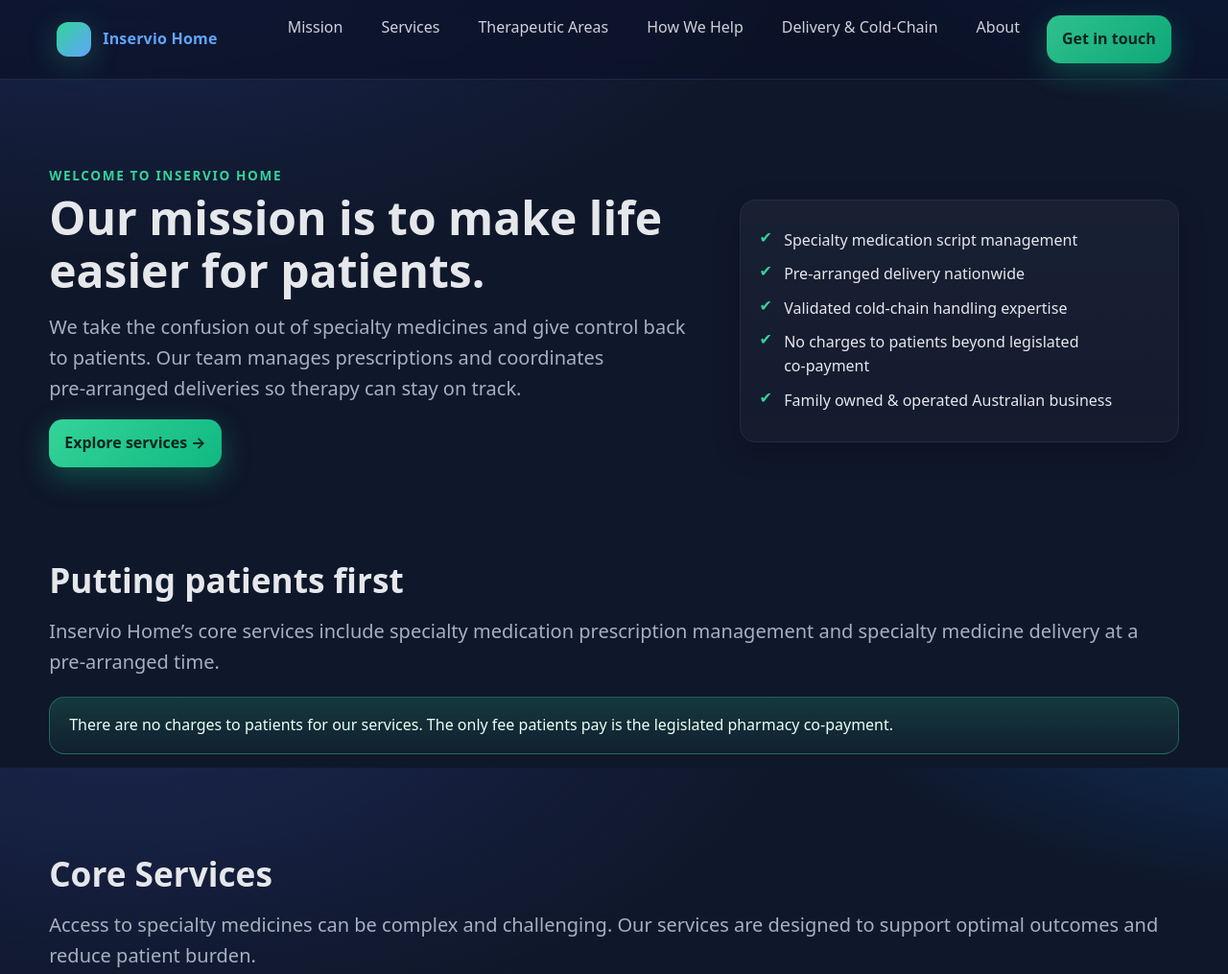
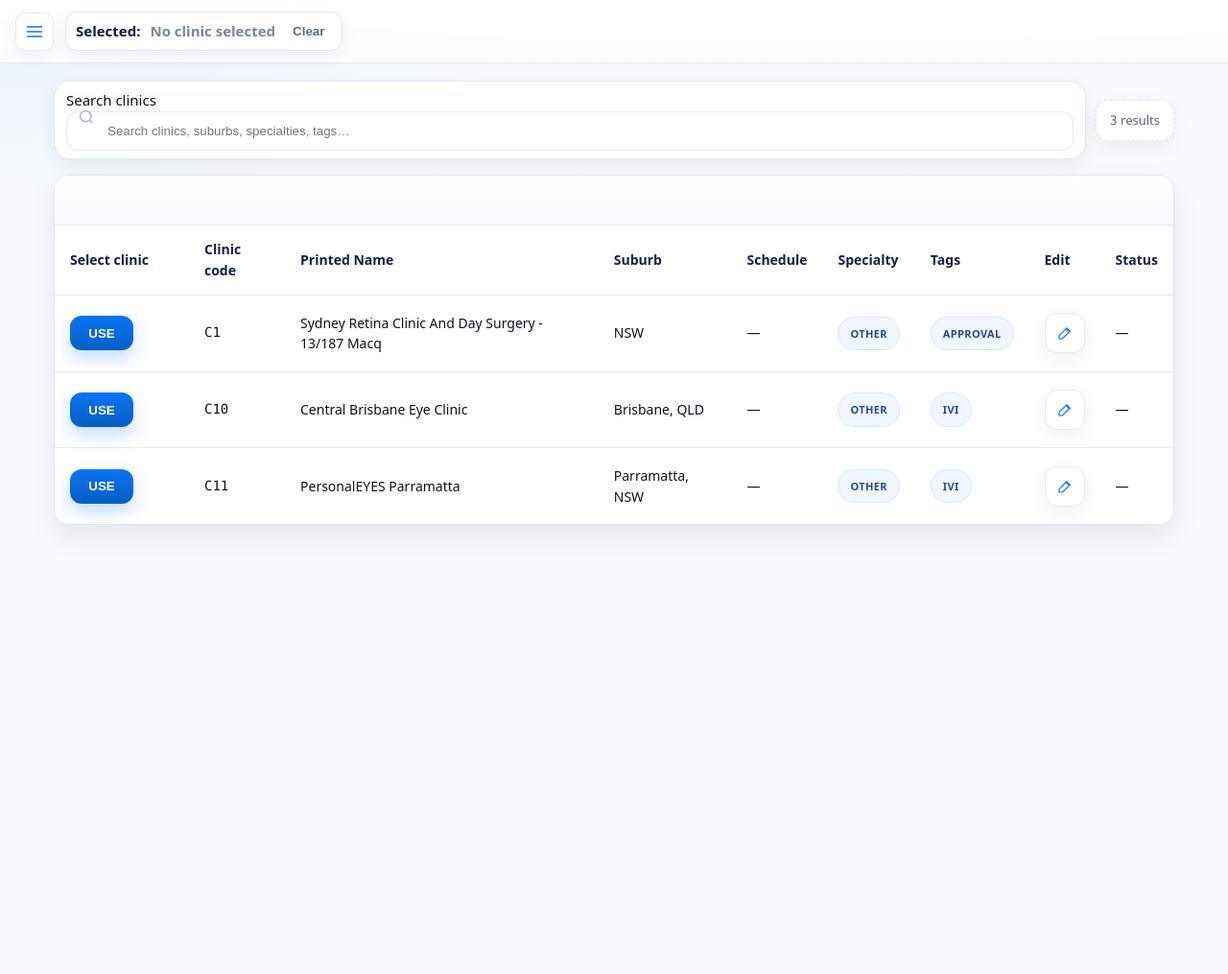
Before and after one commit to ryancs26/IHD, a plain HTML site: page index.html in a window 1280 px wide. Shown: the top 1015 px of the page at 96% size. After the commit the page ends 800 px from the top, so only its background shows below. Drawn offline with Linux system fonts and the light colour scheme.

Commit message:
Update index.html

```diff
--- a/index.html
+++ b/index.html
@@ -1,306 +1,263 @@
 <!DOCTYPE html>
 <html lang="en">
 <head>
-  <meta charset="utf-8" />
+  <meta charset="UTF-8" />
   <meta name="viewport" content="width=device-width, initial-scale=1" />
-  <title>Inservio Home — Making life easier for patients</title>
-  <meta name="description" content="Inservio Home simplifies access to specialty medicines through script management and pre‑arranged delivery, with no charges to patients beyond the legislated pharmacy co‑payment." />
-  <link rel="icon" href="/favicon.ico" />
+  <title>Clinic Directory</title>
   <style>
-    :root {
-      --bg: #0f172a;     /* slate-900 */
-      --panel: #0b1229;  /* deeper panel */
-      --text: #e5e7eb;   /* gray-200 */
-      --muted: #a7b0c0;  /* soft slate */
-      --brand: #34d399;  /* emerald-400 */
-      --brand-dark: #10b981; /* emerald-500 */
-      --accent: #60a5fa; /* blue-400 */
-      --card: #11193a;   /* panel variant */
-      --border: #1f2a44;
-      --focus: #fde68a;  /* amber-200 */
+    :root{
+      --brand:#0974f3; --brand-dark:#075ec4; --brand-50:#eaf3ff;
+      --text:#0b1220; --muted:#5b6577; --line:#e6e9ef; --line-2:#dfe7f2;
+      --bg:#f7f9fc; --surface:#fff; --shadow-s:0 6px 18px rgba(14,20,34,.06); --shadow-m:0 12px 30px rgba(14,20,34,.08);
+    }
+    *{box-sizing:border-box} html,body{height:100%}
+    body{
+      margin:0;color:var(--text);font:15px/1.55 system-ui,-apple-system,Segoe UI,Roboto,Helvetica,Arial;
+      background:
+        radial-gradient(1000px 500px at 0% -10%, rgba(9,116,243,.08), transparent 60%),
+        radial-gradient(900px 320px at 120% -10%, rgba(9,116,243,.06), transparent 60%),
+        var(--bg);
     }
 
-    * { box-sizing: border-box; }
-    html, body { height: 100%; }
-    body {
-      margin: 0;
-      font-family: system-ui, -apple-system, Segoe UI, Roboto, Inter, Helvetica, Arial, "Apple Color Emoji", "Segoe UI Emoji";
-      line-height: 1.6;
-      color: var(--text);
-      background: radial-gradient(1200px 600px at 10% -10%, #1b2650 0%, rgba(15,23,42,0) 60%),
-                  radial-gradient(1000px 500px at 110% -20%, #0f3b6e 0%, rgba(15,23,42,0) 60%),
-                  var(--bg);
+    /* App bar with selection on the left */
+    .appbar{
+      position:sticky;top:0;z-index:10;display:flex;gap:12px;align-items:center;padding:12px 16px;
+      background:linear-gradient(180deg,#fff,#ffffffd9 65%,#ffffffb8);
+      border-bottom:1px solid var(--line); backdrop-filter:saturate(1.2) blur(6px)
+    }
+    .ham{width:40px;height:40px;display:grid;place-items:center;border-radius:10px;border:1px solid var(--line);
+      background:#fff;box-shadow:var(--shadow-s);cursor:pointer}
+    .selnav{
+      display:flex;align-items:center;gap:10px;padding:6px 10px;background:#fff;border:1px solid var(--line-2);
+      border-radius:12px;box-shadow:var(--shadow-s);max-width:65vw
+    }
+    .selnav .label{font-weight:800;color:#0a1b39}
+    .selnav .value{font-weight:700;color:#1a2a4a;white-space:nowrap;overflow:hidden;text-overflow:ellipsis}
+    .selnav .value.muted{color:#7a8699;font-weight:600}
+    .selnav .clear{
+      border:none;background:transparent;color:#5a6b84;cursor:pointer;font-weight:700;border-radius:10px;padding:6px 8px
+    }
+    .selnav .clear:hover{background:#f2f6fb}
+    .spacer{flex:1}
+
+    .wrap{max-width:1200px;margin:18px auto 48px;padding:0 16px}
+
+    /* Search / toolbar */
+    .toolbar{display:flex;gap:10px;align-items:center;flex-wrap:wrap;margin-bottom:16px}
+    .search-wrap{position:relative;flex:1 1 780px;border-radius:16px;border:1px solid var(--line-2);background:#fff;
+      box-shadow:var(--shadow-s);padding:8px 12px}
+    .search{position:relative}
+    .search input{width:100%;padding:12px 44px 12px 42px;border-radius:12px;border:1px solid var(--line);background:#fff}
+    .search input:focus{border-color:var(--brand);box-shadow:inset 0 0 0 1px var(--brand),0 0 0 4px rgba(9,116,243,.12)}
+    .search .icon{position:absolute;left:12px;top:50%;transform:translateY(-50%);opacity:.75}
+    .count{font-size:13px;color:var(--muted);padding:10px 14px;border:1px dashed var(--line-2);border-radius:14px;background:#fff;box-shadow:var(--shadow-s)}
+
+    /* Table card */
+    .card{background:#fff;border:1px solid var(--line-2);border-radius:16px;box-shadow:var(--shadow-m);overflow:hidden}
+    .card-head{height:52px;border-bottom:1px solid var(--line);background:linear-gradient(180deg,#fff,#f7faff)}
+    table{width:100%;border-collapse:collapse;font-size:14px}
+    thead th{padding:14px 16px;text-align:left;font-weight:800;color:#11223f;background:#fff;border-bottom:1px solid var(--line)}
+    tbody td{padding:18px 16px;border-top:1px solid var(--line);vertical-align:middle;background:#fff}
+    tbody tr:hover td{background:var(--brand-50)}
+    .chip{display:inline-flex;align-items:center;gap:8px;padding:8px 12px;border-radius:999px;font-weight:700;
+      background:#f0f6ff;border:1px solid #d7e8ff;color:#234a88;text-transform:uppercase;font-size:11px;letter-spacing:.35px}
+
+    /* USE button – lift on hover/click */
+    .btn{
+      display:inline-grid;place-items:center;min-width:66px;height:36px;padding:0 14px;
+      background:linear-gradient(180deg,var(--brand),var(--brand-dark));
+      color:#fff;font-weight:800;border-radius:12px;border:none;cursor:pointer;box-shadow:0 8px 18px rgba(9,116,243,.25);
+      transition:transform .12s ease, box-shadow .12s ease
+    }
+    .btn:hover{ transform: translateY(-2px); box-shadow: 0 12px 24px rgba(9,116,243,.28) }
+    .btn:active{ transform: translateY(0); box-shadow: 0 8px 18px rgba(9,116,243,.25) }
+
+    /* Pencil icon button */
+    .icon-btn{
+      width:42px;height:42px;display:grid;place-items:center;border-radius:12px;background:#fff;border:1px solid var(--line);
+      cursor:pointer;box-shadow:var(--shadow-s);text-decoration:none
     }
 
-    a { color: var(--accent); text-decoration: none; }
-    a:hover { text-decoration: underline; }
+    .mono{font-variant-numeric:tabular-nums;font-family:ui-monospace,SFMono-Regular,Menlo,Consolas,monospace}
 
-    /* Layout */
-    .container { width: min(1200px, 92vw); margin: 0 auto; }
-
-    /* Header */
-    header {
-      position: sticky; top: 0; z-index: 50;
-      backdrop-filter: blur(10px);
-      background: rgba(11, 18, 41, 0.7);
-      border-bottom: 1px solid var(--border);
+    /* Responsive */
+    @media (max-width:900px){
+      .card-head{display:none} thead{display:none} table,tbody,tr,td{display:block;width:100%}
+      tbody tr{margin:14px;border-radius:14px;overflow:hidden;border:1px solid var(--line-2);box-shadow:var(--shadow-s)}
+      tbody td{border:none;border-top:1px solid var(--line)}
+      tbody td[data-label]{display:flex;justify-content:space-between;gap:12px}
+      tbody td[data-label]::before{content:attr(data-label);color:#6b7689;font-weight:600}
+      .selnav{max-width:100%;flex-wrap:wrap}
     }
-    .nav {
-      display: flex; align-items: center; justify-content: space-between; gap: 1rem;
-      padding: 1rem 0.5rem;
-    }
-    .brand { display: flex; align-items: center; gap: .75rem; font-weight: 700; }
-    .brand__mark {
-      width: 36px; height: 36px; border-radius: 12px;
-      background: linear-gradient(135deg, var(--brand), var(--accent));
-      box-shadow: 0 6px 30px rgba(52,211,153,.25);
-    }
-    .brand__name { letter-spacing: .2px; }
-
-    nav ul { list-style: none; display: flex; gap: 1rem; padding: 0; margin: 0; }
-    nav a { color: var(--text); opacity: .9; padding: .5rem .75rem; border-radius: .6rem; }
-    nav a:hover, nav a:focus { background: rgba(255,255,255,.06); outline: none; }
-
-    .cta {
-      display: inline-flex; align-items: center; gap: .5rem;
-      background: linear-gradient(135deg, var(--brand), var(--brand-dark));
-      color: #06281e; font-weight: 700; border: 0; padding: .75rem 1rem;
-      border-radius: 0.9rem; box-shadow: 0 10px 30px rgba(16,185,129,.35);
-    }
-    .cta:hover { filter: brightness(1.05); text-decoration: none; }
-
-    /* Hero */
-    .hero { padding: clamp(3rem, 7vw, 6rem) 0 2rem; }
-    .hero__grid {
-      display: grid; grid-template-columns: 1.2fr .8fr; gap: 2rem; align-items: center;
-    }
-    .eyebrow { color: var(--brand); font-weight: 700; text-transform: uppercase; letter-spacing: .12em; font-size: .85rem; }
-    h1 { font-size: clamp(2rem, 4vw, 3rem); line-height: 1.15; margin: .3rem 0 1rem; }
-    .lead { font-size: clamp(1rem, 2vw, 1.25rem); color: var(--muted); }
-
-    .hero__card {
-      background: linear-gradient(180deg, rgba(255,255,255,.04), rgba(255,255,255,.02));
-      border: 1px solid var(--border); border-radius: 1rem; padding: 1.25rem;
-      box-shadow: 0 10px 30px rgba(0,0,0,.2);
-    }
-
-    /* Sections */
-    section { padding: 3rem 0; }
-    section .section__head { margin-bottom: 1.25rem; }
-    h2 { font-size: clamp(1.5rem, 3vw, 2.2rem); margin: 0 0 .5rem; }
-    p { margin: .6rem 0; }
-
-    .grid-3 { display: grid; grid-template-columns: repeat(3, 1fr); gap: 1.25rem; }
-    .grid-2 { display: grid; grid-template-columns: repeat(2, 1fr); gap: 1.25rem; }
-    @media (max-width: 900px) { .hero__grid, .grid-3, .grid-2 { grid-template-columns: 1fr; } }
-
-    .card { background: var(--card); border: 1px solid var(--border); border-radius: 1rem; padding: 1.25rem; }
-    .card h3 { margin-top: 0; font-size: 1.15rem; }
-    .badge { display: inline-block; padding: .35rem .6rem; border-radius: .6rem; background: rgba(255,255,255,.08); margin: .25rem; font-size: .9rem; }
-
-    .note {
-      background: linear-gradient(180deg, rgba(52,211,153,.18), rgba(52,211,153,.05));
-      border: 1px solid rgba(52,211,153,.35);
-      color: #eafff5; border-radius: 1rem; padding: 1rem 1.25rem; margin-top: 1rem;
-    }
-
-    .list-check { list-style: none; padding: 0; margin: 0; }
-    .list-check li { padding-left: 1.6rem; position: relative; margin: .6rem 0; }
-    .list-check li::before {
-      content: "✔"; position: absolute; left: 0; top: 0; line-height: 1.2; color: var(--brand);
-    }
-
-    /* Footer */
-    footer { border-top: 1px solid var(--border); background: rgba(11,18,41,.7); padding: 2rem 0; margin-top: 2rem; }
-    .footer-grid { display: grid; grid-template-columns: 2fr 1fr; gap: 1rem; align-items: center; }
-    .legal { color: var(--muted); font-size: .9rem; }
-    .links { text-align: right; }
-    .links a { margin-left: 1rem; color: var(--muted); }
-    @media (max-width: 700px) { .footer-grid { grid-template-columns: 1fr; } .links { text-align: left; margin-top: .5rem; } }
-
-    /* Focus styles */
-    :focus-visible { outline: 3px solid var(--focus); outline-offset: 3px; border-radius: .5rem; }
   </style>
 </head>
 <body>
-  <!-- Header -->
-  <header>
-    <div class="container nav" role="navigation" aria-label="Primary">
-      <a class="brand" href="#home">
-        <span class="brand__mark" aria-hidden="true"></span>
-        <span class="brand__name">Inservio Home</span>
-      </a>
-      <nav>
-        <ul>
-          <li><a href="#mission">Mission</a></li>
-          <li><a href="#services">Services</a></li>
-          <li><a href="#areas">Therapeutic Areas</a></li>
-          <li><a href="#how">How We Help</a></li>
-          <li><a href="#delivery">Delivery & Cold‑Chain</a></li>
-          <li><a href="#about">About</a></li>
-          <li><a href="#contact" class="cta">Get in touch</a></li>
-        </ul>
-      </nav>
+  <!-- App bar: menu + selection on the left -->
+  <header class="appbar">
+    <button class="ham" aria-label="Open menu">
+      <svg width="20" height="20" viewBox="0 0 24 24" fill="none" aria-hidden="true">
+        <path d="M3 6h18M3 12h18M3 18h18" stroke="#0974f3" stroke-width="2" stroke-linecap="round"/>
+      </svg>
+    </button>
+
+    <div class="selnav" aria-live="polite">
+      <span class="label">Selected:</span>
+      <span id="selNavValue" class="value muted">No clinic selected</span>
+      <button id="clearNav" class="clear" type="button" aria-label="Clear selection">Clear</button>
     </div>
+
+    <div class="spacer"></div>
   </header>
 
-  <!-- Hero -->
-  <main id="home" class="hero">
-    <div class="container hero__grid">
-      <div>
-        <div class="eyebrow">Welcome to Inservio Home</div>
-        <h1>Our mission is to make life easier for patients.</h1>
-        <p class="lead">We take the confusion out of specialty medicines and give control back to patients. Our team manages prescriptions and coordinates pre‑arranged deliveries so therapy can stay on track.</p>
-        <p style="margin-top:1rem;">
-          <a class="cta" href="#services" aria-label="Explore Inservio Home services">
-            Explore services →
-          </a>
-        </p>
+  <main class="wrap">
+    <!-- Search -->
+    <div class="toolbar" role="search">
+      <div class="search-wrap">
+        <div class="search">
+          <span class="icon" aria-hidden="true">
+            <svg width="18" height="18" viewBox="0 0 24 24" fill="none">
+              <circle cx="11" cy="11" r="7.5" stroke="#97a7c0" stroke-width="2"></circle>
+              <path d="M20 20l-3.5-3.5" stroke="#97a7c0" stroke-width="2" stroke-linecap="round"></path>
+            </svg>
+          </span>
+          <label for="search" class="sr-only">Search clinics</label>
+          <input id="search" type="search" placeholder="Search clinics, suburbs, specialties, tags…" autocomplete="off" aria-label="Search clinics"/>
+        </div>
       </div>
-      <aside class="hero__card" aria-label="At a glance">
-        <ul class="list-check">
-          <li>Specialty medication script management</li>
-          <li>Pre‑arranged delivery nationwide</li>
-          <li>Validated cold‑chain handling expertise</li>
-          <li>No charges to patients beyond legislated co‑payment</li>
-          <li>Family owned & operated Australian business</li>
-        </ul>
-      </aside>
+      <div class="count"><span id="rowCount" class="mono">3</span> results</div>
     </div>
+
+    <!-- Table -->
+    <section class="card" aria-label="Clinic list">
+      <div class="card-head"></div>
+      <table id="clinicTable">
+        <thead>
+          <tr>
+            <th style="width:140px">Select clinic</th>
+            <th>Clinic code</th>
+            <th>Printed Name</th>
+            <th>Suburb</th>
+            <th>Schedule</th>
+            <th>Specialty</th>
+            <th>Tags</th>
+            <th>Edit</th>
+            <th>Status</th>
+          </tr>
+        </thead>
+        <tbody>
+          <!-- C1 -->
+          <tr>
+            <td data-label="Select clinic">
+              <button class="btn use-btn" data-code="C1" data-name="Sydney Retina Clinic And Day Surgery - 13/187 Macq">USE</button>
+            </td>
+            <td data-label="Clinic code" class="mono">C1</td>
+            <td data-label="Printed Name">Sydney Retina Clinic And Day Surgery - 13/187 Macq</td>
+            <td data-label="Suburb">NSW</td>
+            <td data-label="Schedule">—</td>
+            <td data-label="Specialty"><span class="chip">OTHER</span></td>
+            <td data-label="Tags"><span class="chip">APPROVAL</span></td>
+            <td data-label="Edit">
+              <a class="icon-btn"
+                 href="/cliniceditor.html?abbrev=C1&name=Sydney%20Retina%20Clinic%20And%20Day%20Surgery%20-%2013%2F187%20Macq"
+                 title="Edit C1" aria-label="Edit C1">
+                <svg width="18" height="18" viewBox="0 0 24 24" fill="none" aria-hidden="true">
+                  <path d="M4 15.5V20h4.5L19 9.5l-4.5-4.5L4 15.5z" stroke="#0974f3" stroke-width="1.6" fill="none"/>
+                  <path d="M13.5 6l4.5 4.5" stroke="#0974f3" stroke-width="1.6"/>
+                </svg>
+              </a>
+            </td>
+            <td data-label="Status">—</td>
+          </tr>
+
+          <!-- C10 -->
+          <tr>
+            <td data-label="Select clinic">
+              <button class="btn use-btn" data-code="C10" data-name="Central Brisbane Eye Clinic">USE</button>
+            </td>
+            <td data-label="Clinic code" class="mono">C10</td>
+            <td data-label="Printed Name">Central Brisbane Eye Clinic</td>
+            <td data-label="Suburb">Brisbane, QLD</td>
+            <td data-label="Schedule">—</td>
+            <td data-label="Specialty"><span class="chip">OTHER</span></td>
+            <td data-label="Tags"><span class="chip">IVI</span></td>
+            <td data-label="Edit">
+              <a class="icon-btn"
+                 href="/cliniceditor.html?abbrev=C10&name=Central%20Brisbane%20Eye%20Clinic"
+                 title="Edit C10" aria-label="Edit C10">
+                <svg width="18" height="18" viewBox="0 0 24 24" fill="none" aria-hidden="true">
+                  <path d="M4 15.5V20h4.5L19 9.5l-4.5-4.5L4 15.5z" stroke="#0974f3" stroke-width="1.6" fill="none"/>
+                  <path d="M13.5 6l4.5 4.5" stroke="#0974f3" stroke-width="1.6"/>
+                </svg>
+              </a>
+            </td>
+            <td data-label="Status">—</td>
+          </tr>
+
+          <!-- C11 -->
+          <tr>
+            <td data-label="Select clinic">
+              <button class="btn use-btn" data-code="C11" data-name="PersonalEYES Parramatta">USE</button>
+            </td>
+            <td data-label="Clinic code" class="mono">C11</td>
+            <td data-label="Printed Name">PersonalEYES Parramatta</td>
+            <td data-label="Suburb">Parramatta, NSW</td>
+            <td data-label="Schedule">—</td>
+            <td data-label="Specialty"><span class="chip">OTHER</span></td>
+            <td data-label="Tags"><span class="chip">IVI</span></td>
+            <td data-label="Edit">
+              <a class="icon-btn"
+                 href="/cliniceditor.html?abbrev=C11&name=PersonalEYES%20Parramatta"
+                 title="Edit C11" aria-label="Edit C11">
+                <svg width="18" height="18" viewBox="0 0 24 24" fill="none" aria-hidden="true">
+                  <path d="M4 15.5V20h4.5L19 9.5l-4.5-4.5L4 15.5z" stroke="#0974f3" stroke-width="1.6" fill="none"/>
+                  <path d="M13.5 6l4.5 4.5" stroke="#0974f3" stroke-width="1.6"/>
+                </svg>
+              </a>
+            </td>
+            <td data-label="Status">—</td>
+          </tr>
+        </tbody>
+      </table>
+    </section>
   </main>
 
-  <!-- Mission -->
-  <section id="mission">
-    <div class="container">
-      <div class="section__head">
-        <h2>Putting patients first</h2>
-        <p class="lead">Inservio Home’s core services include specialty medication prescription management and specialty medicine delivery at a pre‑arranged time.</p>
-      </div>
-      <div class="note" role="note" aria-label="Patient fees">
-        There are no charges to patients for our services. The only fee patients pay is the legislated pharmacy co‑payment.
-      </div>
-    </div>
-  </section>
+  <script>
+    // Search filter
+    const search = document.getElementById('search');
+    const rows = Array.from(document.querySelector('#clinicTable tbody').rows);
+    const rowCount = document.getElementById('rowCount');
+    function filter(){
+      const q = search.value.toLowerCase().trim();
+      let visible = 0;
+      rows.forEach(tr => {
+        const match = tr.innerText.toLowerCase().includes(q);
+        tr.style.display = match ? '' : 'none';
+        if (match) visible++;
+      });
+      rowCount.textContent = visible;
+    }
+    search.addEventListener('input', filter);
+    filter();
 
-  <!-- Services -->
-  <section id="services">
-    <div class="container">
-      <div class="section__head">
-        <h2>Core Services</h2>
-        <p class="lead">Access to specialty medicines can be complex and challenging. Our services are designed to support optimal outcomes and reduce patient burden.</p>
-      </div>
-      <div class="grid-3" role="list">
-        <article class="card" role="listitem">
-          <h3>Script Management</h3>
-          <p>Helping patients manage and obtain their specialty medication scripts across a wide range of therapeutic areas, ensuring continuity of treatment.</p>
-        </article>
-        <article class="card" role="listitem">
-          <h3>Working with Specialty Pharmacies</h3>
-          <p>Supplying your script to a specialty pharmacy committed to carrying your medication and collecting the medication on your behalf.</p>
-        </article>
-        <article class="card" role="listitem">
-          <h3>Collection & Delivery Service</h3>
-          <p>Delivering to patients at a pre‑arranged time and place. We have extensive expertise in ambient and validated cold‑chain medicine deliveries, ensuring correct temperature and handling throughout the journey.</p>
-        </article>
-      </div>
-    </div>
-  </section>
+    // Selection in NAV (left side)
+    const selNavValue = document.getElementById('selNavValue');
+    const clearNav = document.getElementById('clearNav');
 
-  <!-- Therapeutic Areas -->
-  <section id="areas">
-    <div class="container">
-      <div class="section__head">
-        <h2>Therapeutic Areas</h2>
-        <p class="lead">We work across a variety of therapeutic areas to support patients and care teams.</p>
-      </div>
-      <div class="grid-2">
-        <div class="card">
-          <p>
-            <span class="badge">Immunological diseases</span>
-            <span class="badge">Pulmonary arterial hypertension</span>
-            <span class="badge">Interstitial lung disease</span>
-            <span class="badge">Oncology</span>
-            <span class="badge">Spinal muscular atrophy</span>
-            <span class="badge">HIV</span>
-            <span class="badge">Multiple sclerosis</span>
-            <span class="badge">Respiratory diseases</span>
-          </p>
-        </div>
-        <div class="card">
-          <h3 style="margin-top:0;">Outcomes‑focused</h3>
-          <p>Inservio Home services are designed to help patients get the best treatment outcomes by coordinating the many moving parts around specialty therapy.</p>
-        </div>
-      </div>
-    </div>
-  </section>
+    function setSelected(text){
+      selNavValue.textContent = text || 'No clinic selected';
+      selNavValue.classList.toggle('muted', !text);
+    }
 
-  <!-- How We Help / Primary Services -->
-  <section id="how">
-    <div class="container">
-      <div class="section__head">
-        <h2>How We Help</h2>
-        <p class="lead">From scripts to safe delivery, we streamline the journey end‑to‑end.</p>
-      </div>
-      <div class="grid-3">
-        <div class="card">
-          <h3>Coordinate</h3>
-          <p>We liaise with prescribers and specialty pharmacies to remove friction and ensure continuity of therapy.</p>
-        </div>
-        <div class="card">
-          <h3>Manage</h3>
-          <p>We manage repeat scripts and timing to align with clinical advice and patient needs.</p>
-        </div>
-        <div class="card">
-          <h3>Deliver</h3>
-          <p>We deliver on time, with validated cold‑chain where required and clear handover at the arranged place.</p>
-        </div>
-      </div>
-    </div>
-  </section>
+    document.querySelectorAll('.use-btn').forEach(btn => {
+      btn.addEventListener('click', () => {
+        const code = btn.getAttribute('data-code');
+        const name = btn.getAttribute('data-name');
+        setSelected(`${code} — ${name}`);
+      });
+    });
 
-  <!-- Delivery / Cold Chain -->
-  <section id="delivery">
-    <div class="container">
-      <div class="section__head">
-        <h2>Delivery & Cold‑Chain</h2>
-        <p class="lead">Validated cold‑chain packaging and handling to protect medicine integrity throughout the journey.</p>
-      </div>
-      <div class="card">
-        <p id="cold-chain">Read about our cold‑chain packaging <a href="/cold-chain-packaging" aria-label="Read about our cold-chain packaging">here</a>.</p>
-      </div>
-    </div>
-  </section>
-
-  <!-- About / Contact -->
-  <section id="about">
-    <div class="container">
-      <div class="grid-2">
-        <div>
-          <h2>About Inservio Home</h2>
-          <p>Inservio Home is a family owned and operated Australian business. We are committed to supporting patients, families, clinicians, and pharmacies with an accessible, patient‑centred service.</p>
-        </div>
-        <aside id="contact" class="card" aria-label="Contact">
-          <h3 style="margin-top:0;">Get in touch</h3>
-          <p>If you’d like to learn more about our services or discuss how we can help, please reach out.</p>
-          <p>
-            <a class="cta" href="mailto:info@example.com?subject=Enquiry%20about%20Inservio%20Home" aria-label="Email Inservio Home">
-              Email us
-            </a>
-          </p>
-          <p class="muted" style="color:var(--muted); font-size:.9rem;">(Replace with your preferred contact details.)</p>
-        </aside>
-      </div>
-    </div>
-  </section>
-
-  <!-- Footer -->
-  <footer role="contentinfo">
-    <div class="container footer-grid">
-      <div class="legal">©2024 by Inservio Home Pty Ltd. Proudly created with SquareSpace.com</div>
-      <div class="links">
-        <a href="/privacy-policy.html">Privacy Policy</a>
-      </div>
-    </div>
-  </footer>
+    clearNav.addEventListener('click', () => setSelected(''));
+    setSelected(''); // default
+  </script>
 </body>
 </html>
```
